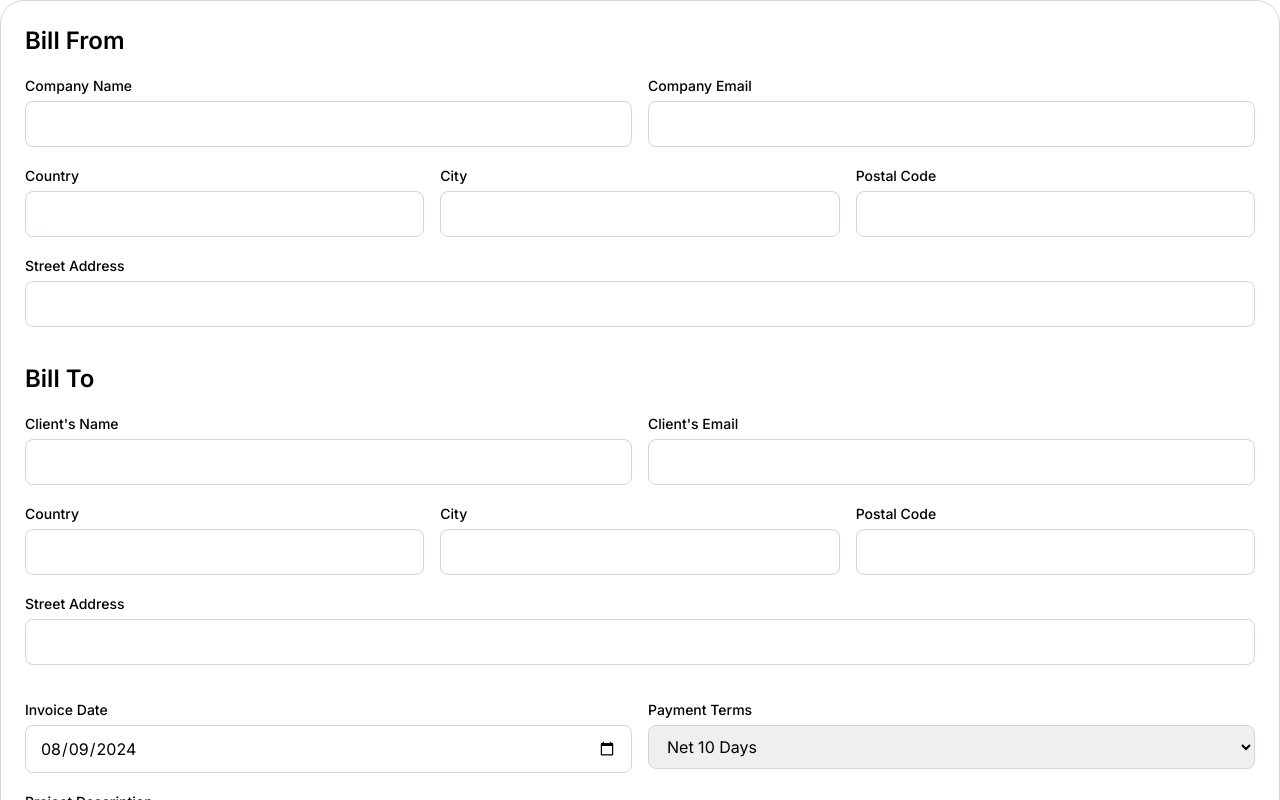
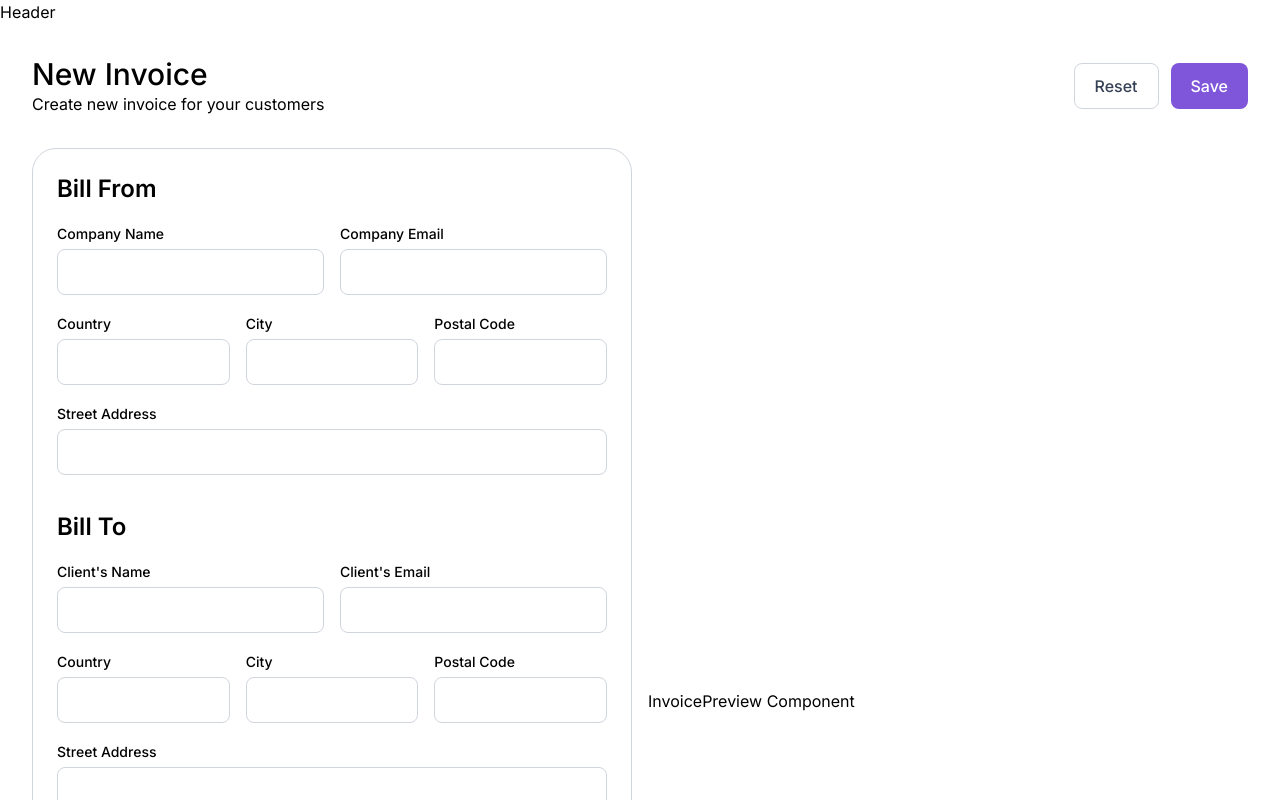
Before and after one commit to farrukhras/invoice-form, a Next.js app: page / in a window 1280 px wide. Shown: the top 800 px of the page. Built offline with nearby package versions, Linux system fonts and the light colour scheme.

Commit message:
create a card based layout for the invoice page and add the headings and action buttons for the invoice

```diff
--- a/pages/index.tsx
+++ b/pages/index.tsx
@@ -1,5 +1,10 @@
-import React, {useState} from "react";
+
+import React, { useState } from "react";
 import InvoiceForm from "./components/InvoiceForm";
+import InvoicePreview from "./components/InvoicePreview";
+import Header from "./components/Header";
+import { InvoiceData } from "./types";
+import ButtonLoader from "./components/ButtonLoader";
 import { Inter } from "next/font/google";
 
 const inter = Inter({ subsets: ["latin"] });
@@ -28,9 +33,44 @@ export default function Home() {
     items: [{ name: "", quantity: 1, price: 0 }],
   });
 
+  let isResetting = false;
+  let isSaving = false;
+
   return (
     <div className={`${inter.className}`}>
-      <InvoiceForm invoiceData={invoiceData} setInvoiceData={setInvoiceData} />
+      <Header />
+      <div className="p-8">
+        <div className="flex flex-col md:flex-row justify-between items-center text-center md:text-left mb-8">
+          <div className="flex flex-col mb-4 md:mb-0">
+            <span className="text-3xl font-medium">New Invoice</span>
+            <span className="text-base font-normal">
+              Create new invoice for your customers
+            </span>
+          </div>
+          <div className="flex space-x-3 justify-center md:justify-start">
+            <button
+              type="button"
+              className="text-[#344054] font-medium text-base px-5 py-2.5 rounded-lg border border-[#D0D5DD]"
+            >
+              {isResetting ? <ButtonLoader text={"Resetting"} /> : "Reset"}
+            </button>
+            <button
+              type="submit"
+              className="bg-[#7F56D9] font-medium text-base text-white px-5 py-2.5 rounded-lg"
+            >
+              {isSaving ? <ButtonLoader text={"Saving"} /> : "Save"}
+            </button>
+          </div>
+        </div>
+
+        <div className="grid grid-cols-1 md:grid-cols-2 gap-4 min-h-screen items-center justify-between">
+          <InvoiceForm
+            invoiceData={invoiceData}
+            setInvoiceData={setInvoiceData}
+          />
+          <InvoicePreview invoiceData={invoiceData} />
+        </div>
+      </div>
     </div>
   );
 }
```
